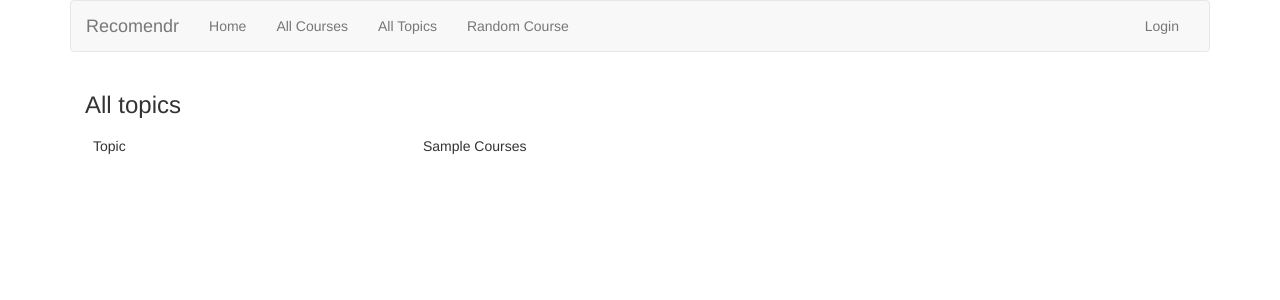
After one commit to courageousillumination/recomendr, a Django app: page /topics in a window 1280 px wide. The commit adds this page. Shown: the top 300 px of the page. Run offline with Django 3.2, Linux system fonts and the light colour scheme; data that the repository does not hold is empty; some libraries are stand-ins or nearby versions.

Commit message:
Added topics page.

```diff
--- a/recomendr/recomendr/models.py
+++ b/recomendr/recomendr/models.py
@@ -15,6 +15,9 @@ class Course(models.Model):
 class Tag(models.Model):
     tag_name = models.CharField(max_length=512)
     courses = models.ManyToManyField(Course)
+
+    def sample_courses(self):
+        return self.courses.all()[:5]
 
 class CourseInstance(models.Model):
 
--- a/recomendr/recomendr/templates/recomendr/base.html
+++ b/recomendr/recomendr/templates/recomendr/base.html
@@ -104,6 +104,7 @@ $('#class_search').typeahead({
 {% block navbar %}
 <li><a href="/">Home</a></li>
 <li><a href="/courses">All Courses</a></li>
+<li><a href="/topics">All Topics</a></li>
 {% if request.user.is_authenticated %}
 <li><a href="/my_courses/">My Courses</a></li>
 {% endif %}
--- /dev/null
+++ b/recomendr/recomendr/templates/recomendr/topic_list.html
@@ -0,0 +1,13 @@
+{% extends "recomendr/base.html" %}
+
+{% block content %}
+<h3>All topics</h3>
+<table class="table">
+<thead>
+    <td>Topic</td><td>Sample Courses</td>
+</thead>
+{% for topic in topics %}
+    <tr><td><a href="/topics/{{ topic.id }}">{{ topic.tag_name }}</a></td><td>{% for course in  topic.sample_courses %}{{ course.title }}, {% endfor %} ...</td></tr>
+{% endfor %}
+</table>
+{% endblock %}
--- a/recomendr/recomendr/urls.py
+++ b/recomendr/recomendr/urls.py
@@ -2,6 +2,8 @@ from django.conf.urls import patterns, include, url
 
 urlpatterns = patterns('',
     url(r'^$', 'recomendr.recomendr.views.index', name='recomendr.index'),
+    url(r'^topics/(?P<topic_id>[0-9]+)', 'recomendr.recomendr.views.topic_page', name='recomendr.topic_page'),
+    url(r'^topics', 'recomendr.recomendr.views.topics', name='recomendr.topics'),
     url(r'^courses/(?P<course_id>[0-9]+)', 'recomendr.recomendr.views.course_page', name='recomendr.course_page'),
     url(r'^courses', 'recomendr.recomendr.views.all_courses', name='recomendr.courses'),
     url(r'^search', 'recomendr.recomendr.views.search', name='recomendr.search'),
--- a/recomendr/recomendr/views.py
+++ b/recomendr/recomendr/views.py
@@ -46,6 +46,14 @@ def search(request):
 def random_course(request):
     return redirect('recomendr.course_page', course_id=random.randint(1, Course.objects.count()))
 
+def topics(request):
+    topics = Tag.objects.all()
+    return render(request, "recomendr/topic_list.html", { "topics" : topics })
+
+def topic_page(request, topic_id):
+    topic = get_object_or_404(Tag, id = topic_id)
+    return render(request, "recomendr/topic_page.html", {"topic" : topic})
+
 @login_required
 def my_courses(request):
     if request.method == "POST":
```
Also changed, not shown: recomendr/recomendr/templates/recomendr/topic_page.html (added, +13 -0 lines).
